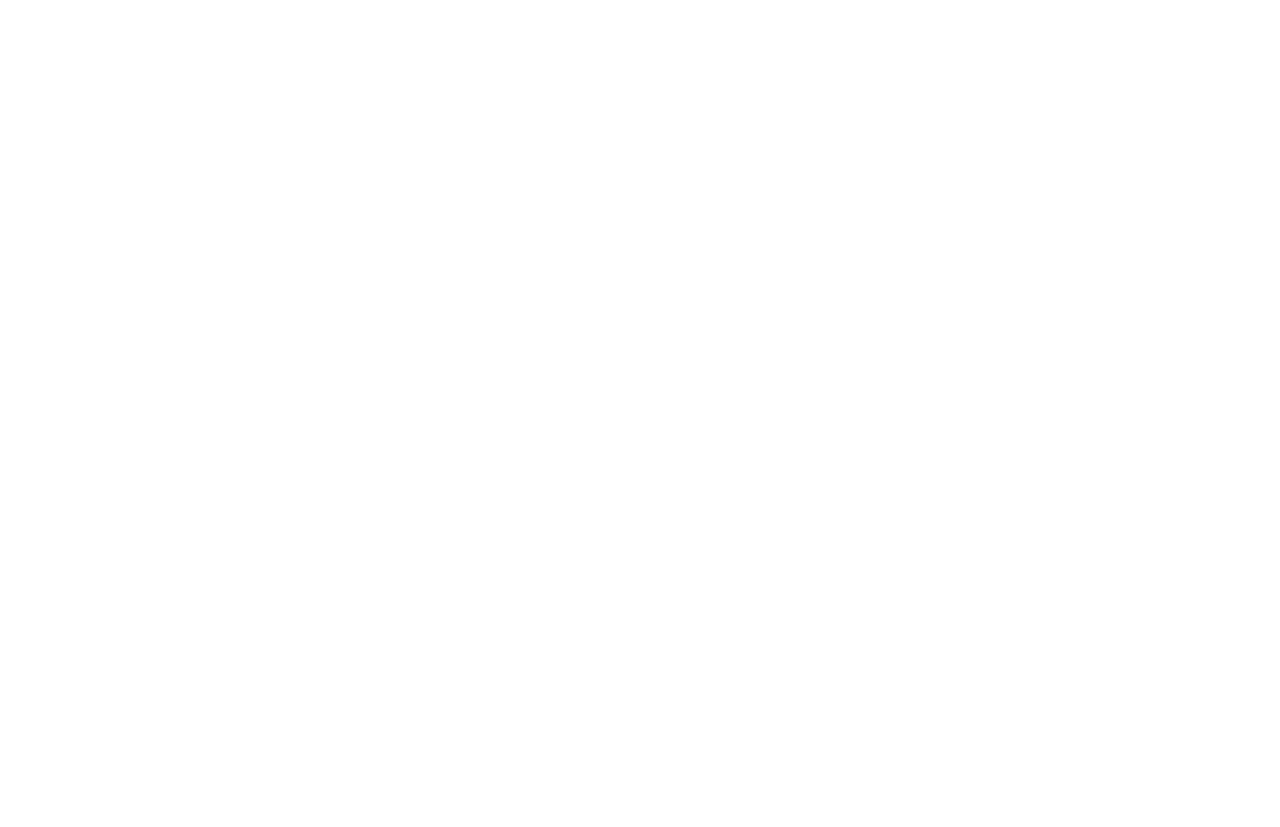
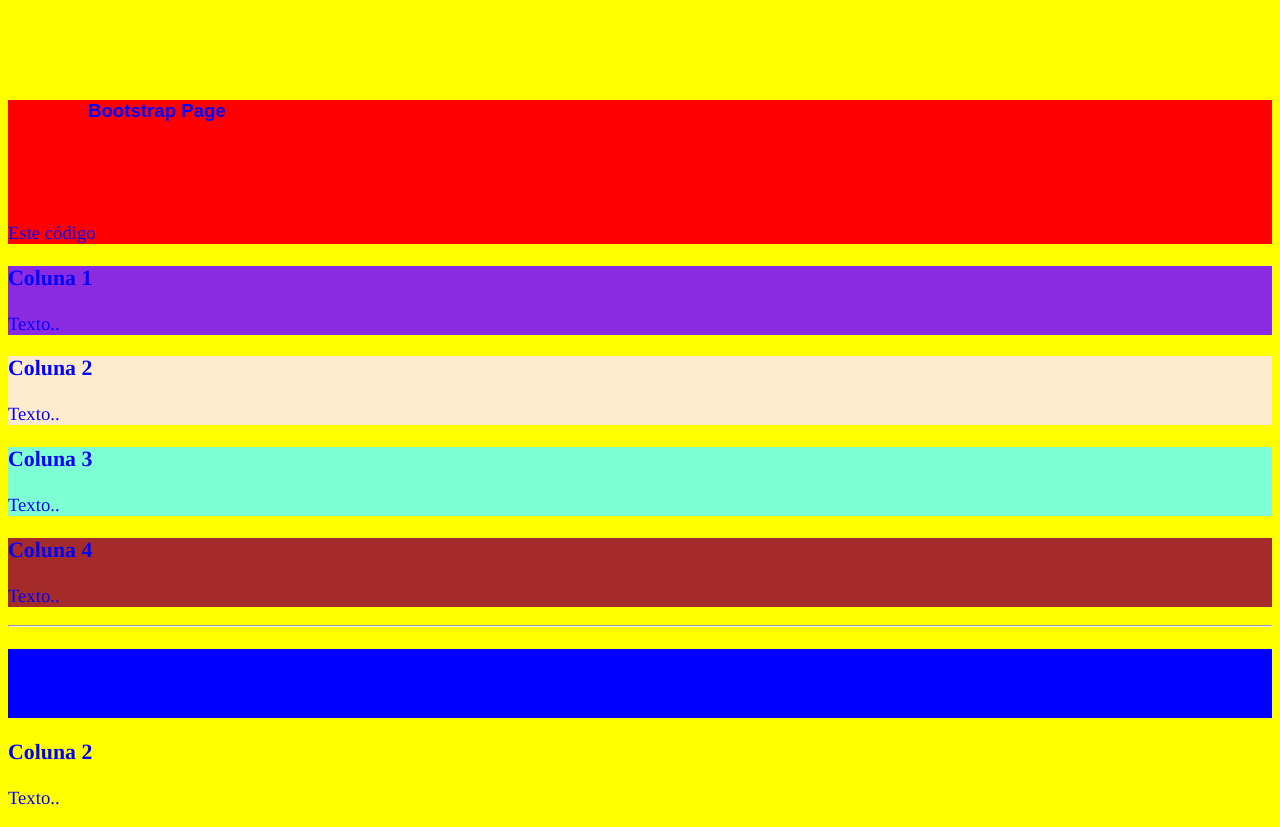
Before and after one commit to mariaaclaraa25/aula7, a plain HTML site: page index.html in a window 1280 px wide. Before the commit the page ends 800 px from the top, so only its background shows below. Drawn offline with Linux system fonts and the light colour scheme.

Commit message:
Foi criada a pagina css da aplicação

```diff
--- a/index.html
+++ b/index.html
@@ -3,9 +3,58 @@
 <head>
     <meta charset="UTF-8">
     <meta name="viewport" content="width=device-width, initial-scale=1.0">
+    <link rel="stylesheet" href="style.css">
     <title>Document</title>
 </head>
 <body>
+    <div class="jumbotron text-center cor45">
+        <h1>Bootstrap Page</h1>
+        <p>Este código</p>
+      </div>
+
+      <!------------------------------- Linha 1 ------------------------>
+      <div class="container-fluid">
+        <div class="row">
+
+          <div class="col-sm-3 text-center cor1">
+            <h3>Coluna 1</h3>
+            <p>Texto..</p>
+          </div>
+
+          <div class="col-sm-3 cor2 text-primary">
+            <h3>Coluna 2</h3>
+            <p>Texto..</p>
+          </div>
+
+          <div class="col-sm-3 cor3">
+            <h3>Coluna 3</h3>
+            <p>Texto..</p>
+          </div>
+
+          <div class="col-sm-3 cor4">
+            <h3>Coluna 4</h3>
+            <p>Texto..</p>
+          </div>
+
+        </div>
+      </div>
+      <hr>
+      <!-----------------------  Linha 2 ----------------------->
+      <div class="container">
+        <div class="row">
+
+          <div class="col-sm-8 cor5">
+            <h3>Coluna 1</h3>
+            <p>Texto..</p>
+          </div>
+
+            <div class="col-sm-4 cor6 text-primary">
+            <h3>Coluna 2</h3>
+            <p>Texto..</p>
+          </div>
+
+        </div>
+      </div>
 
 </body>
 </html>
--- /dev/null
+++ b/style.css
@@ -0,0 +1,22 @@
+.cor45{ background-color: red;}
+.cor1{ background-color:blueviolet;}
+.cor2{ background-color:blanchedalmond;}
+.cor3{ background-color:aquamarine;}
+.cor4{ background-color:brown;}
+.cor5{ background-color:blue;}
+.cor6{ background-color:yellow;}
+
+h1{  font-family: 'Arial';
+    font-size: 14pt;
+    color: blue;
+      margin-top: 100px;
+      margin-bottom: 100px;
+      margin-right: 150px;
+      margin-left: 80px;
+}
+
+body { background-color:yellow;
+    color:blue;
+    font-family:'Times';
+    font-size:14pt;
+}
```
